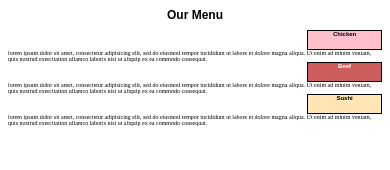
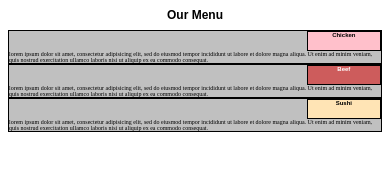
Before and after one commit to sonia2294/coursera-test, a plain HTML site: page module2-solution/index.html in a window 390 px wide. Drawn offline with Linux system fonts and the light colour scheme.

```diff
--- a/module2-solution/css/external.css
+++ b/module2-solution/css/external.css
@@ -11,10 +11,10 @@
 }
 
 section{
+	border: 1px solid black;
+    background-color: 	#C0C0C0;
     font-size: 25%;
-    margin-right: auto;
- 	margin-bottom: auto;
-
+    margin: auto;
 }
 
 div{
```
